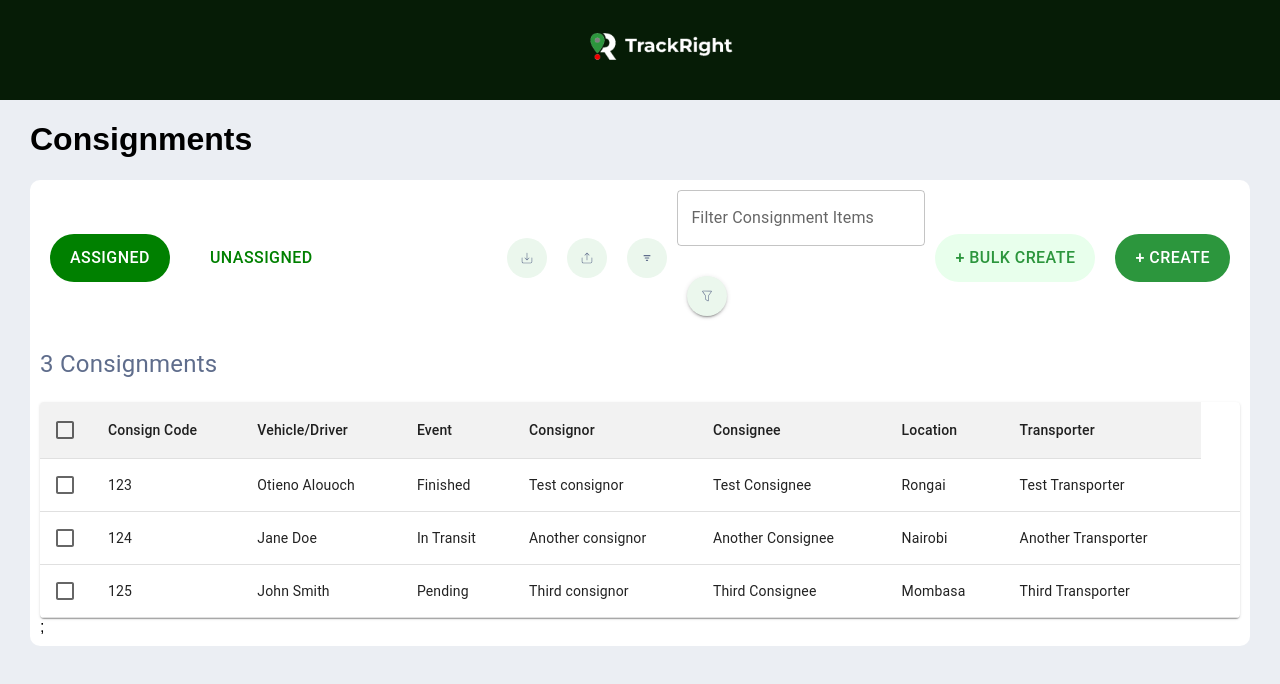
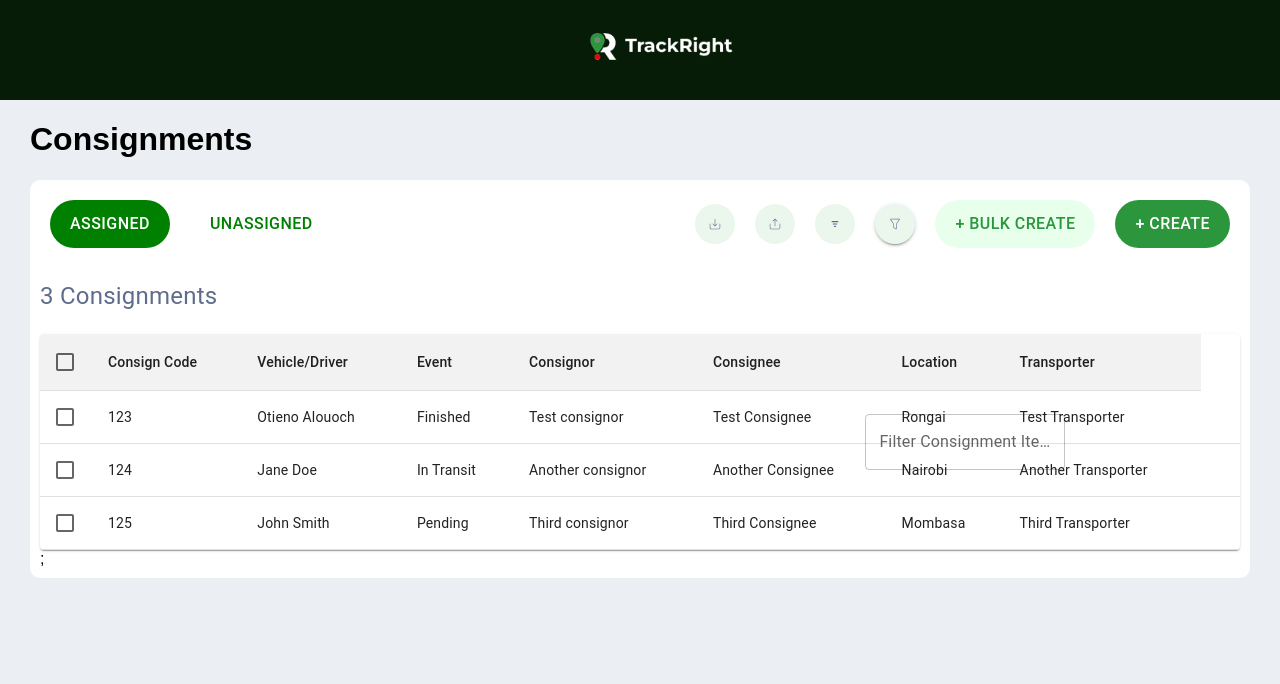
Before and after one commit to Donaldson222/TrackrightConsignment, a React (Create React App) app: page / in a window 1280 px wide. Both pictures are taken after a click on the button 895 px from the left and 223 px from the top of the page. Shown: the top 684 px of the page. Built offline with nearby package versions, Linux system fonts and the light colour scheme.

Commit message:
filter textbox positioned properly

```diff
--- a/src/Components/ConsignmentButtons/ConsignmentButtons.jsx
+++ b/src/Components/ConsignmentButtons/ConsignmentButtons.jsx
@@ -158,6 +158,7 @@ function ConsignmentButton() {
                 style={{ display: 'none' }}
                 ref={fileInputRef}
             />
+            <div style={{ display: "flex", alignItems: "center" }}>
         <Tooltip title ="Import">
           <Button id="import" onClick={() => fileInputRef.current.click()}>
             <CiImport />
@@ -189,9 +190,15 @@ function ConsignmentButton() {
                 value={filterCriteria} // Controlled input value
                 onChange={handleFilter}
 
-                style={{ marginBottom: '20px' }} // Styling for spacing
+                style={{  position: 'absolute',  // Keep the input above the filter button
+                  bottom: '40%',        // Position above the button
+                  width: '200px',        // Adjust the width to fit your design
+                  marginBottom: '10px',}}
             />
           )}
+          </div>
+          </div>
+
           <div>
       {/* {filteredData.map((item) => (
         <div key={item.consigncode}>
@@ -199,6 +206,7 @@ function ConsignmentButton() {
         </div>
       ))} */}
     </div>
+    <div id="filter-button" style={{ position: 'relative' }}>
             <Tooltip title="Filter">
              <Button id="filter" onClick={() => setShowFilter(!showFilter)} variant="contained" >
               <CiFilter />
```
